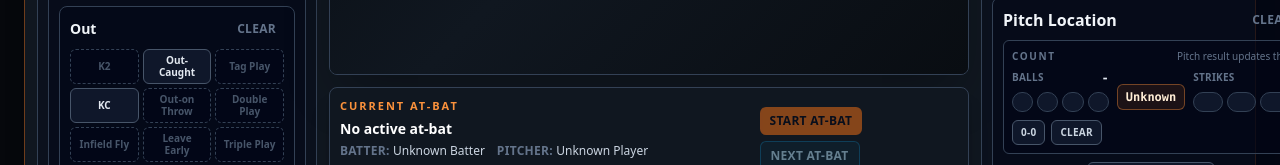
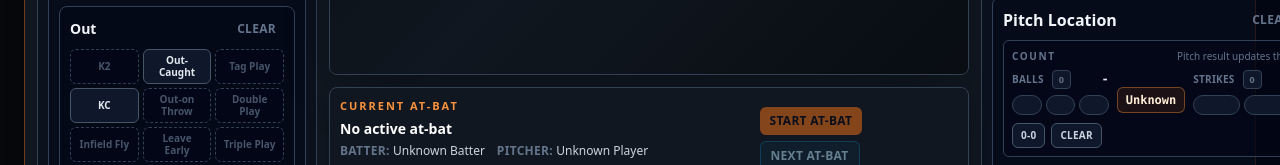
Before and after one commit to xr08/Softball-Analysis-Lab, a Next.js app: page /analyse in a window 1280 px wide. Shown: the part 584-749 px from the top of the page. Built offline with nearby package versions, Linux system fonts and the light colour scheme.

Commit message:
Separate zero count controls from markers

```diff
--- a/components/analysis/CountSelector.tsx
+++ b/components/analysis/CountSelector.tsx
@@ -35,12 +35,26 @@ export function CountSelector({
     return (
       <div className="grid gap-1.5">
         <div className="flex items-center justify-between gap-2">
-          <span className="text-[10px] font-black uppercase tracking-wide text-slate-500">{label}</span>
+          <div className="flex items-center gap-2">
+            <span className="text-[10px] font-black uppercase tracking-wide text-slate-500">{label}</span>
+            <button
+              type="button"
+              aria-label={`Set ${label.toLowerCase()} to 0`}
+              onClick={() => onChange(0)}
+              className={`rounded border border-slate-700 px-1.5 py-0.5 text-[9px] font-bold uppercase transition-colors focus:outline-none focus:ring-1 focus:ring-orange-400 ${
+                value === 0
+                  ? "bg-slate-700 text-slate-200"
+                  : "bg-slate-900 text-slate-500 hover:border-sky-400 hover:text-slate-300"
+              }`}
+            >
+              0
+            </button>
+          </div>
           <span className="font-mono text-xs font-black text-slate-200">{value ?? "-"}</span>
         </div>
-        <div className={`grid gap-1 ${total === 4 ? "grid-cols-4" : "grid-cols-3"}`}>
+        <div className={`grid gap-1 ${total === 3 ? "grid-cols-3" : "grid-cols-2"}`}>
           {Array.from({ length: total }, (_, index) => {
-            const markerValue = index;
+            const markerValue = index + 1;
             const filled = isCountMarkerFilled(markerValue, value);
             return (
               <button
@@ -69,7 +83,7 @@ export function CountSelector({
       <div className={embedded ? "grid grid-cols-[1fr_auto_1fr] items-end gap-2" : compact ? "grid gap-2" : "grid gap-3 sm:grid-cols-2"}>
         {renderMarkers({
           label: "Balls",
-          total: 4,
+          total: 3,
           value: balls,
           onChange: onBallsChange,
           activeClass: "border-emerald-300 bg-emerald-400 text-slate-950"
@@ -81,7 +95,7 @@ export function CountSelector({
         ) : null}
         {renderMarkers({
           label: "Strikes",
-          total: 3,
+          total: 2,
           value: strikes,
           onChange: onStrikesChange,
           activeClass: "border-rose-300 bg-rose-400 text-slate-950"
```
